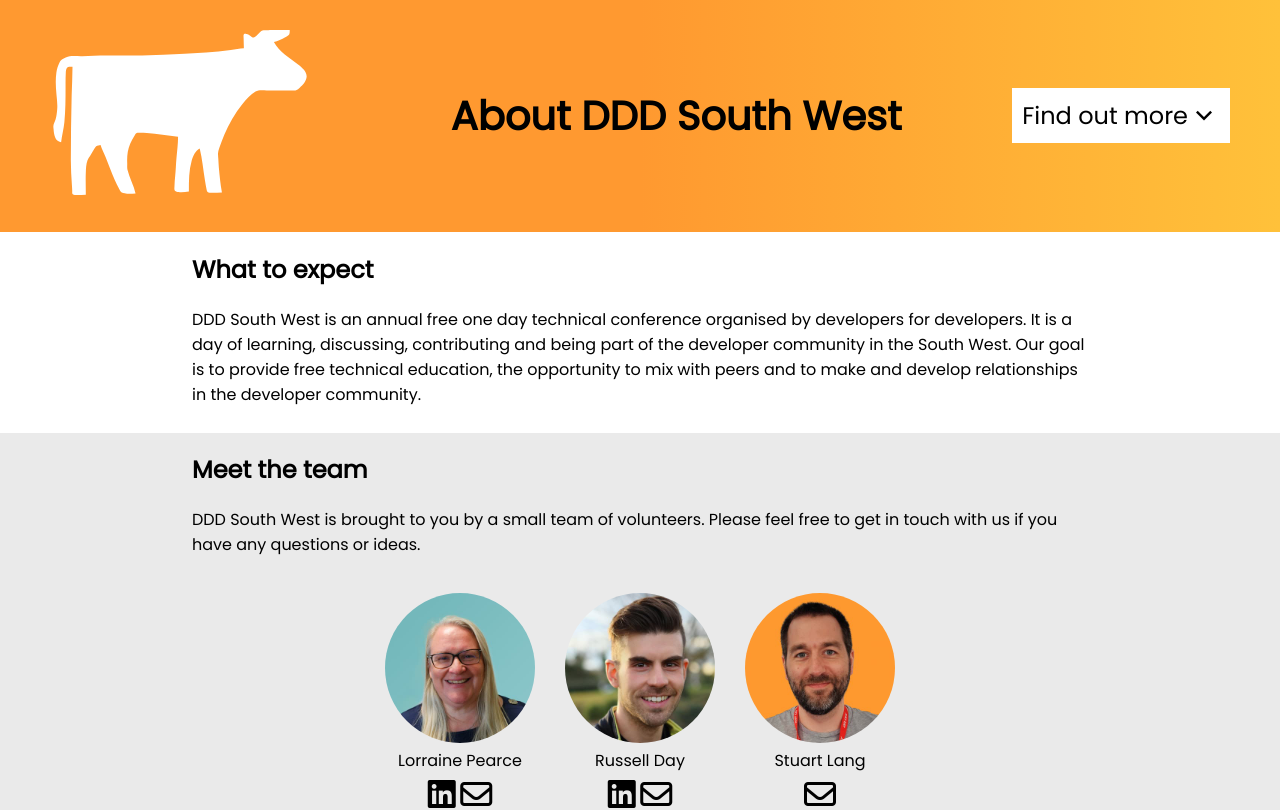
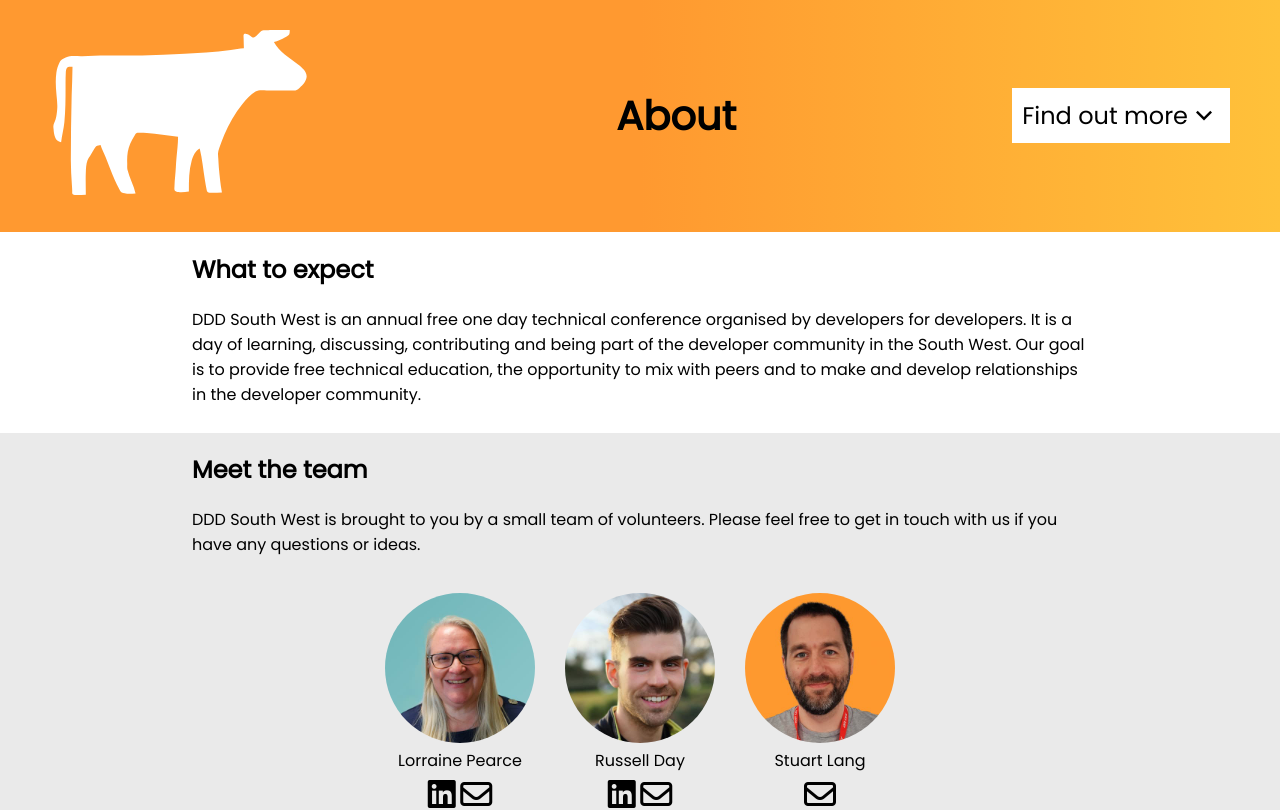
Before and after one commit to dddsw/dddsw-web, a SvelteKit app: page /about in a window 1280 px wide. Shown: the top 810 px of the page. Built offline with nearby package versions, Linux system fonts and the light colour scheme.

Commit message:
Abbreviated page name for About page

```diff
--- a/src/routes/about/+page.svelte
+++ b/src/routes/about/+page.svelte
@@ -54,7 +54,7 @@
 		}
 	];
 
-	pageTitle.set('About DDD South West');
+	pageTitle.set('About');
 </script>
 
 <div class="secondary-bg">
```
